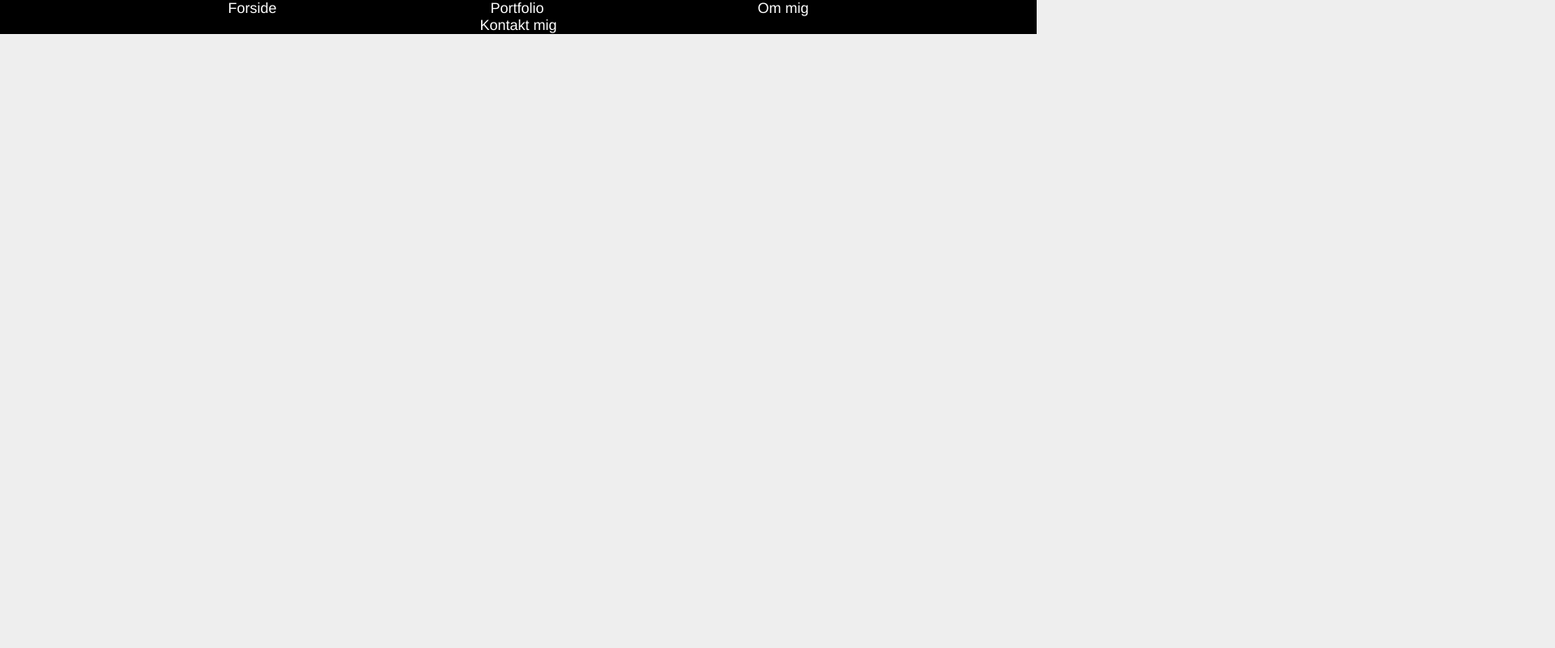
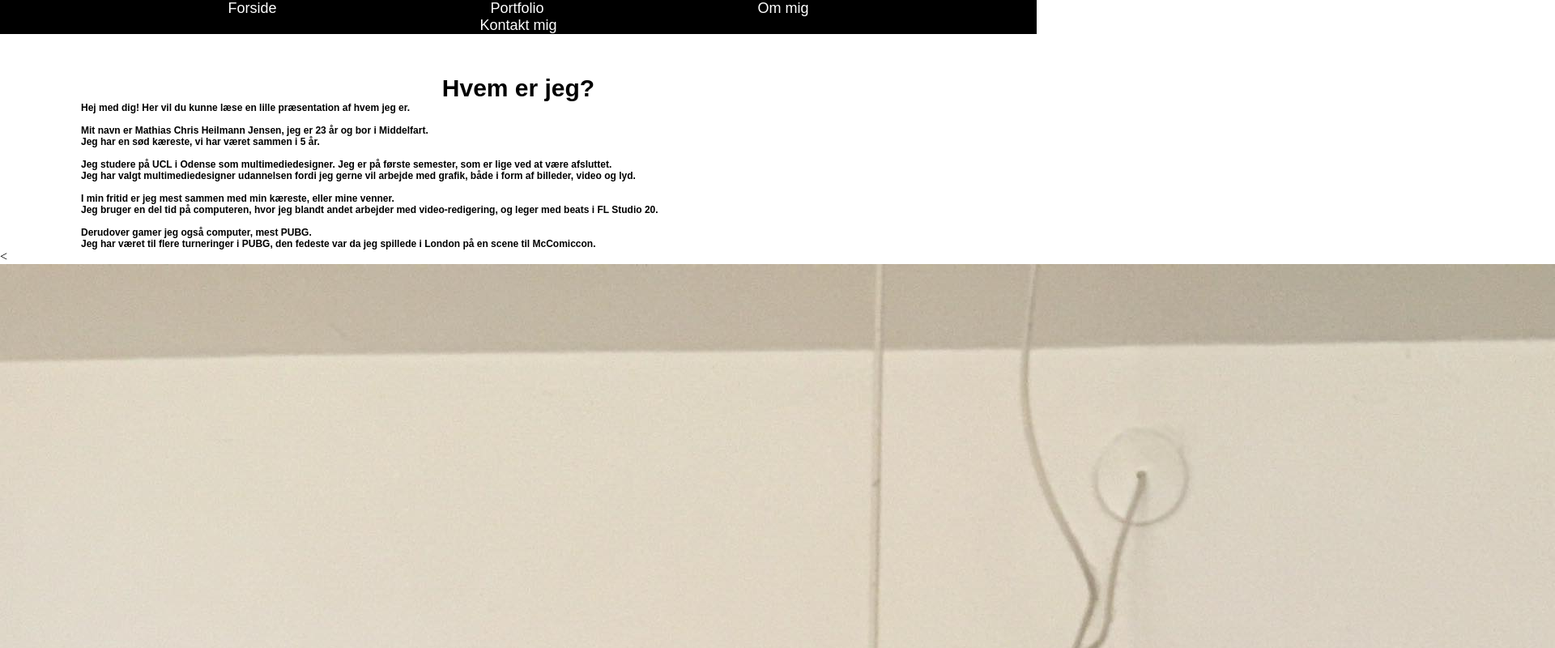
Before and after one commit to heilmann97/semestereksamen, a plain HTML site: page Om.html in a window 1280 px wide. Shown: the top 800 px of the page at 81% size, 1920 px wide, since content can reach past the window. Drawn offline with Linux system fonts and the light colour scheme.

Commit message:
progress2

```diff
--- a/Om.html
+++ b/Om.html
@@ -14,6 +14,22 @@
         <li><a href="Kontakt.html">Kontakt mig</a></li>
       </ul>
     </nav>
-
+    <h1>Hvem er jeg?</h1>
+    <h4>
+      Hej med dig! Her vil du kunne læse en lille præsentation af hvem jeg er.
+      <br>
+      <br>Mit navn er Mathias Chris Heilmann Jensen, jeg er 23 år og bor i Middelfart.
+      <br>Jeg har en sød kæreste, vi har været sammen i 5 år.
+      <br>
+      <br>Jeg studere på UCL i Odense som multimediedesigner. Jeg er på første semester, som er lige ved at være afsluttet.
+      <br>Jeg har valgt multimediedesigner udannelsen fordi jeg gerne vil arbejde med grafik, både i form af billeder, video og lyd.
+      <br>
+      <br>I min fritid er jeg mest sammen med min kæreste, eller mine venner.
+      <br>Jeg bruger en del tid på computeren, hvor jeg blandt andet arbejder med video-redigering, og leger med beats i FL Studio 20.
+      <br>
+      <br>Derudover gamer jeg også computer, mest PUBG.
+      <br>Jeg har været til flere turneringer i PUBG, den fedeste var da jeg spillede i London på en scene til McComiccon.
+    </h4>
+    <<img src="pubg.jpg" alt="Migpubg" class="pubg">
   </body>
 </html>
--- a/style.css
+++ b/style.css
@@ -4,7 +4,7 @@
 }
 
 body {
-  background-color: #eee;
+  background-color: #	#	#ffffff;
 
 }
 
@@ -12,7 +12,7 @@ body {
     margin-top: 50px;
     text-align: center;
     font-size: 30px;
-    font-family: helvetica;
+    font-family: sans-serif;
     color: #000;
   }
 
@@ -20,14 +20,14 @@ body {
     margin-top: 10px;
     text-align: center;
     font-size: 20px;
-    font-family: helvetica;
+    font-family: sans-serif;
     color: #000;
   }
 
   h4 {
     margin-left: 100px;
     font-size: 12px;
-    font-family: helvetica;
+    font-family: sans-serif;
     color: #000;
   }
 
@@ -53,7 +53,7 @@ body {
     padding: 0 130px;
     text-decoration: none;
     font-size: 18px;
-    font-family: helvetica;
+    font-family: sans-serif;
     color: #fff
   }
 
@@ -66,3 +66,15 @@ body {
     margin-right: auto;
     width: auto;
   }
+  .Kontakt {
+    display: block;
+    margin-left: auto;
+    margin-right: auto;
+    width: auto;
+  }
+.pubg {
+  display: block;
+  margin-left: auto;
+  margin-right: auto;
+  width: auto;
+}
```
Also changed, not shown: Kontakt.html (+5 -0 lines).
